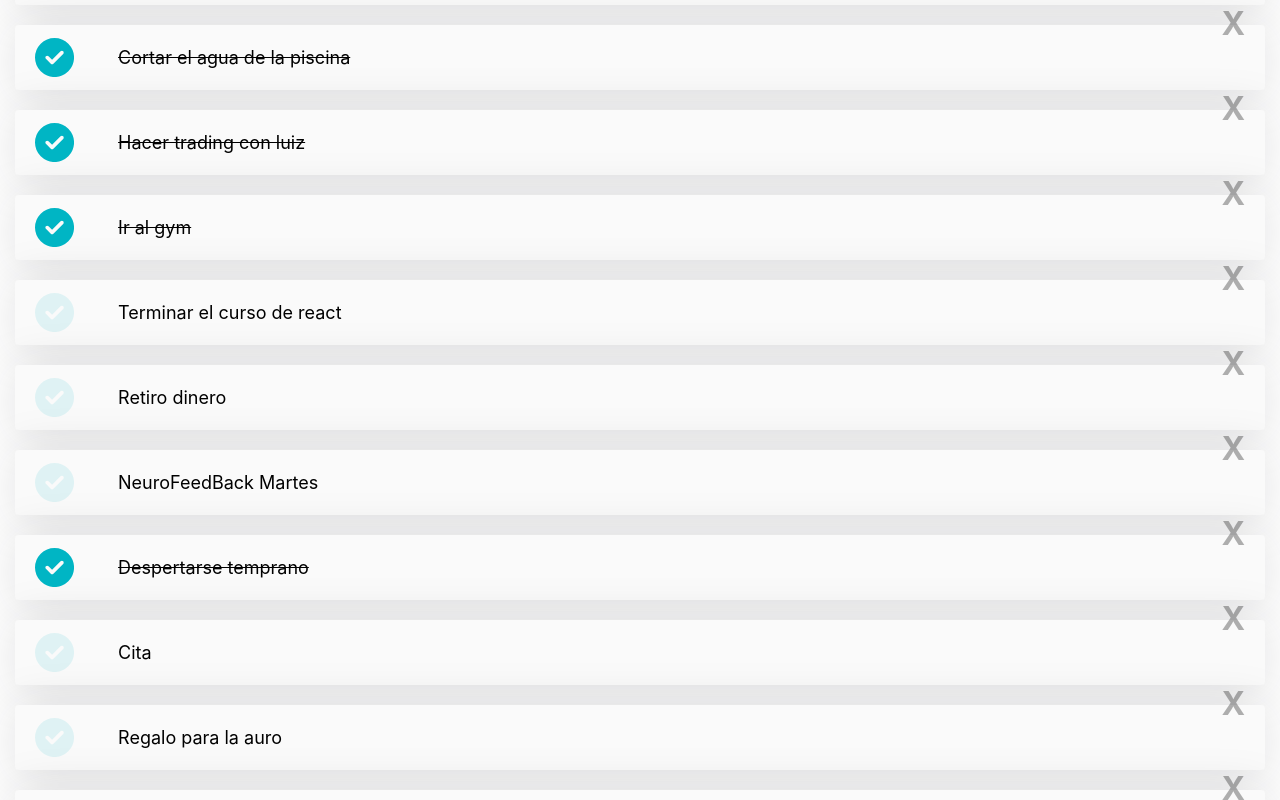
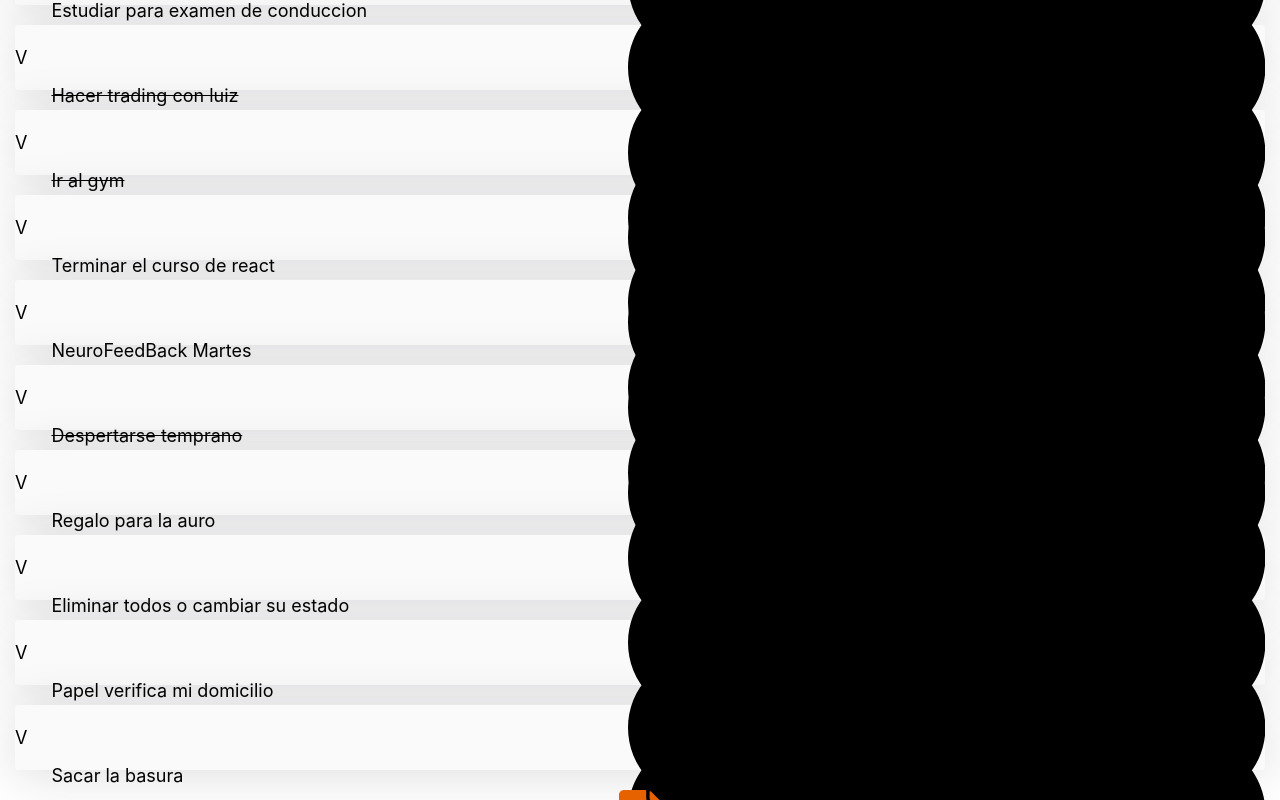
Before and after one commit to eduzgs/TodoList, a React (Create React App) app: page / in a window 1280 px wide. Shown: the part 480-1280 px from the top of the page. Built offline with nearby package versions, Linux system fonts and the light colour scheme.

Commit message:
poniendo svgs bonitos(creando componentes)

```diff
--- a/package.json
+++ b/package.json
@@ -6,9 +6,10 @@
     "@testing-library/jest-dom": "^5.16.5",
     "@testing-library/react": "^13.4.0",
     "@testing-library/user-event": "^13.5.0",
+    "babel-loader": "^9.1.2",
     "react": "^18.2.0",
     "react-dom": "^18.2.0",
-    "react-scripts": "5.0.1",
+    "react-scripts": "^5.0.1",
     "web-vitals": "^2.1.4"
   },
   "scripts": {
--- a/src/App.js
+++ b/src/App.js
@@ -46,7 +46,6 @@ function App() {
         onDelete ={() => deleteTodo(todo.text)}
         />)}
       <CreateItemButton />
-
     </>
     )
 }
--- /dev/null
+++ b/src/components/CompleteIcon.js
@@ -0,0 +1,6 @@
+import React from "react";
+
+
+export function CompleteIcon() {
+    return 'V'
+}
--- /dev/null
+++ b/src/components/DeleteIcon.js
@@ -0,0 +1,11 @@
+import React from "react";
+
+export function DeleteIcon() {
+    return (
+        <>
+            <svg viewBox="0 0 348.333 348.334" xml="preserve">
+                <path d="M336.559,68.611L231.016,174.165l105.543,105.549c15.699,15.705,15.699,41.145,0,56.85   c-7.844,7.844-18.128,11.769-28.407,11.769c-10.296,0-20.581-3.919-28.419-11.769L174.167,231.003L68.609,336.563   c-7.843,7.844-18.128,11.769-28.416,11.769c-10.285,0-20.563-3.919-28.413-11.769c-15.699-15.698-15.699-41.139,0-56.85   l105.54-105.549L11.774,68.611c-15.699-15.699-15.699-41.145,0-56.844c15.696-15.687,41.127-15.687,56.829,0l105.563,105.554   L279.721,11.767c15.705-15.687,41.139-15.687,56.832,0C352.258,27.466,352.258,52.912,336.559,68.611z" />
+            </svg>
+        </>
+    )
+}
--- a/src/components/TodoItem.js
+++ b/src/components/TodoItem.js
@@ -1,20 +1,26 @@
 import './TodoItem.css'
+import { CompleteIcon } from './CompleteIcon'
+import { DeleteIcon } from './DeleteIcon'
+
 export function TodoItem({text, completed, onComplete, onDelete}){
     return (
         <li className="TodoItem">
-            <svg className ={` Icon Icon-check ${completed && "Icon-check--active"}`}
+            <CompleteIcon />
+            {/* <svg className ={` Icon Icon-check ${completed && "Icon-check--active"}`}
             xmlns="http://www.w3.org/2000/svg"
             viewBox="0 0 512 512"
             onClick={onComplete}
             >
                 <path fill="#00B5C4" d="M256 512A256 256 0 1 0 256 0a256 256 0 1 0 0 512zM369 209L241 337c-9.4 9.4-24.6 9.4-33.9 0l-64-64c-9.4-9.4-9.4-24.6 0-33.9s24.6-9.4 33.9 0l47 47L335 175c9.4-9.4 24.6-9.4 33.9 0s9.4 24.6 0 33.9z"/>
-            </svg>
+            </svg> */}
             <p className= {`TodoItem-p ${completed && "TodoItem-p--complete"}`}>
                 {text}
             </p>
-            <span
+            <DeleteIcon />
+
+            {/* <span
             className='Icon Icon-delete'
-            onClick={onDelete}>X</span>
+            onClick={onDelete}>X</span> */}
         </li>
     )
 }
--- a/src/components/arr.js
+++ b/src/components/arr.js
@@ -1,14 +1,15 @@
 const list = [{text: 'Estudiar para examen de conduccion', completed: false},
-{text: 'Cortar el agua de la piscina', completed: true},
 {text: 'Hacer trading con luiz', completed: true},
 {text: 'Ir al gym', completed: true},
 {text: 'Terminar el curso de react', completed: false},
-{text: 'Retiro dinero', completed: false},
 {text: 'NeuroFeedBack Martes', completed: false},
 {text: 'Despertarse temprano', completed: true},
-{text: 'Cita', completed: false},
 {text: 'Regalo para la auro', completed: false},
-{text: 'Eliminar todos o cambiar su estado', completed: false}
+{text: 'Eliminar todos o cambiar su estado', completed: false},
+{text: 'Papel verifica mi domicilio', completed: false},
+{text: 'Sacar la basura', completed: false}
+
+
 ]
 
 export {list}
```
Also changed, not shown: 1 other file (tests, documents, lock files or other folders).
